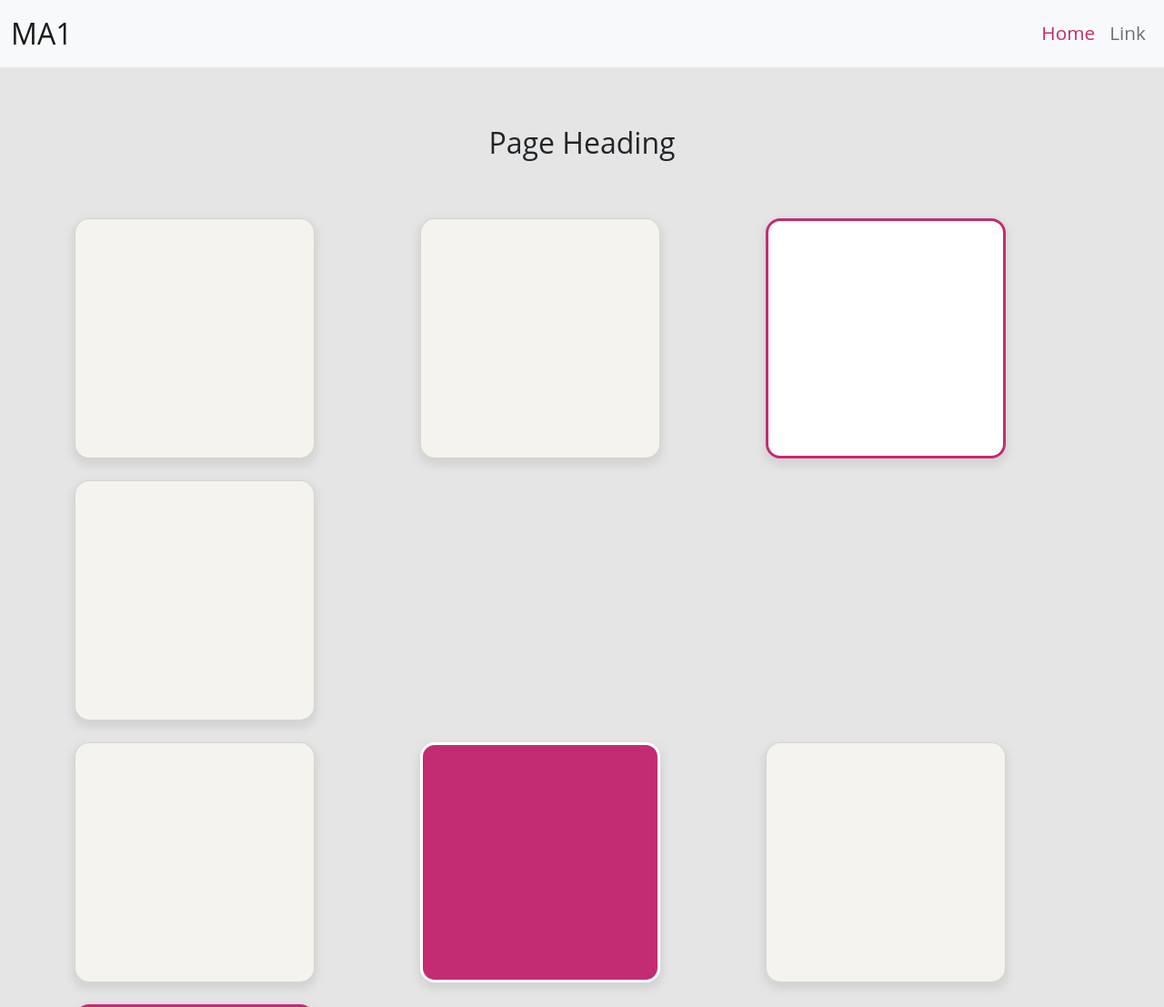
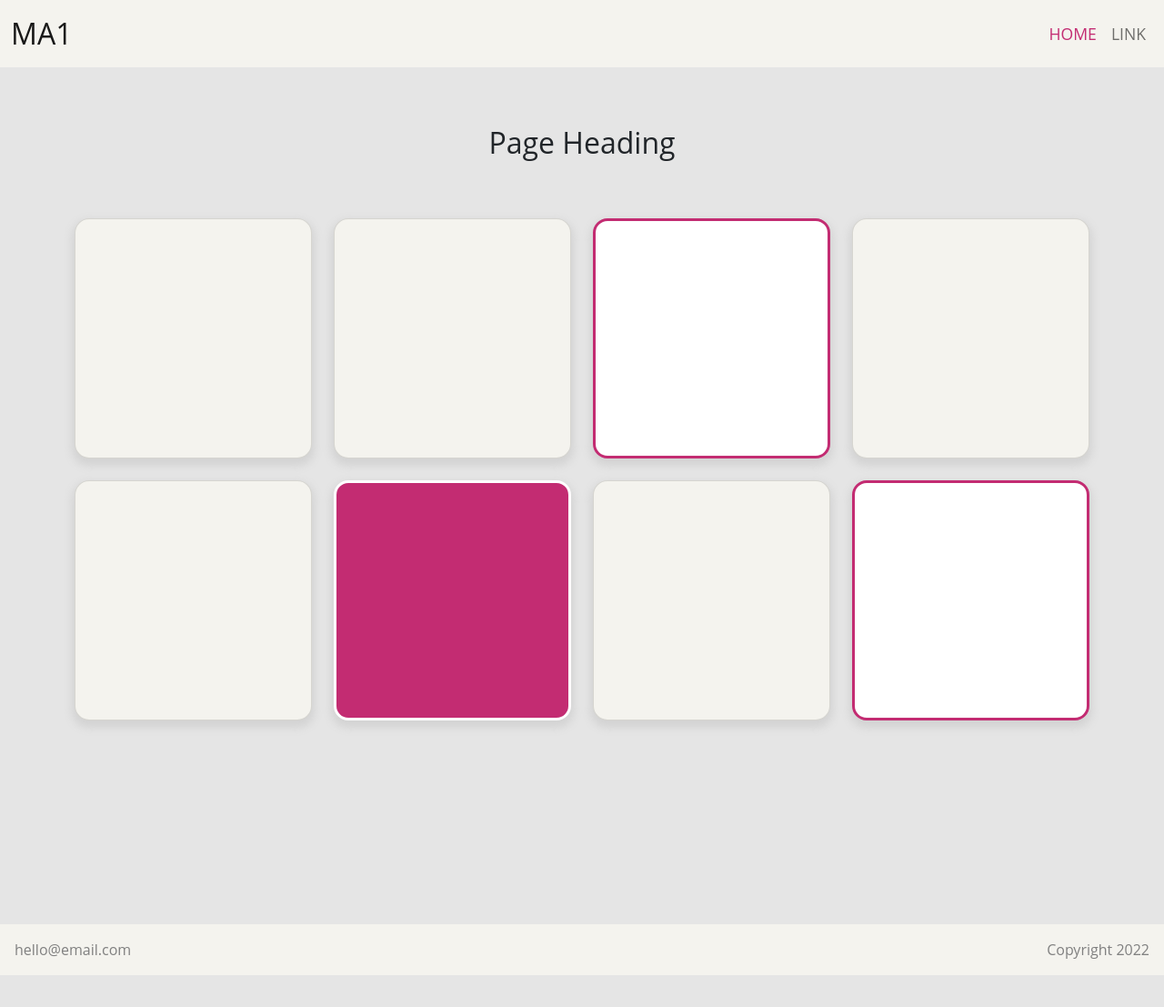
Before and after one commit to mikaelrev/mikael-myrvang-css-frameworks-ma1, a plain HTML site: page index.html in a window 1280 px wide. Shown: the top 1107 px of the page at 91% size. After the commit the page ends 1072 px from the top, so only its background shows below. Drawn offline with nearby package versions, Linux system fonts and the light colour scheme.

Commit message:
styled everything

```diff
--- a/css/_base.css
+++ b/css/_base.css
@@ -27,6 +27,6 @@ footer {
 }
 
 footer p {
-  padding: 1rem;
   color: gray;
+  margin: 0;
 }
--- a/css/_card.css
+++ b/css/_card.css
@@ -1,6 +1,6 @@
 .card {
   background-color: var(--nav-colour);
-  width: 264px;
+  /* width: 264px; */
   height: 264px;
   margin-bottom: 1.5rem;
   border-radius: 1rem;
--- a/css/_nav.css
+++ b/css/_nav.css
@@ -1,5 +1,5 @@
 .navbar {
-  background-color: var(--nav-colour);
+  background-color: var(--nav-colour) !important;
 }
 
 .navbar > div {
@@ -17,5 +17,6 @@
 
 .nav-link {
   color: gray;
-  font-size: 1.3rem;
+  font-size: 1.1rem;
+  text-transform: uppercase;
 }
--- a/index.html
+++ b/index.html
@@ -32,30 +32,30 @@
 
     <div class="container">
         <div class="row">
-            <div class="col-sm">
+            <div class="col-md">
                 <div class="card"></div>
             </div>
-            <div class="col-sm">
+            <div class="col-md">
                 <div class="card"></div>
             </div>
-            <div class="col-sm">
+            <div class="col-md">
                 <div class="card white"></div>
             </div>
-            <div class="col-sm">
+            <div class="col-md">
                 <div class="card"></div>
             </div>
         </div>
         <div class="row">
-            <div class="col-sm">
+            <div class="col-md">
                 <div class="card"></div>
             </div>
-            <div class="col-sm">
+            <div class="col-md">
                 <div class="card red"></div>
             </div>
-            <div class="col-sm">
+            <div class="col-md">
                 <div class="card"></div>
             </div>
-            <div class="col-sm">
+            <div class="col-md">
                 <div class="card white"></div>
             </div>
         </div>
```
